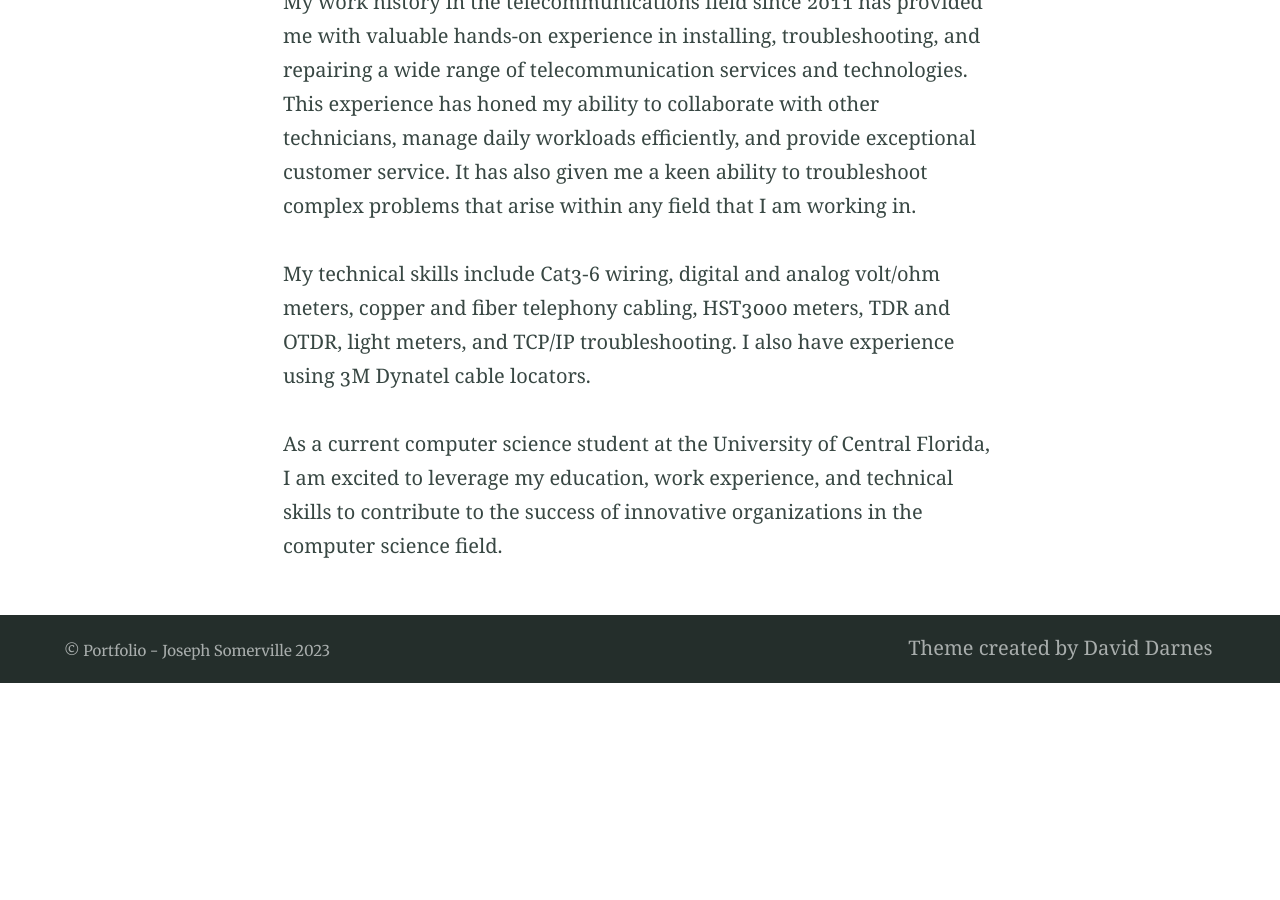
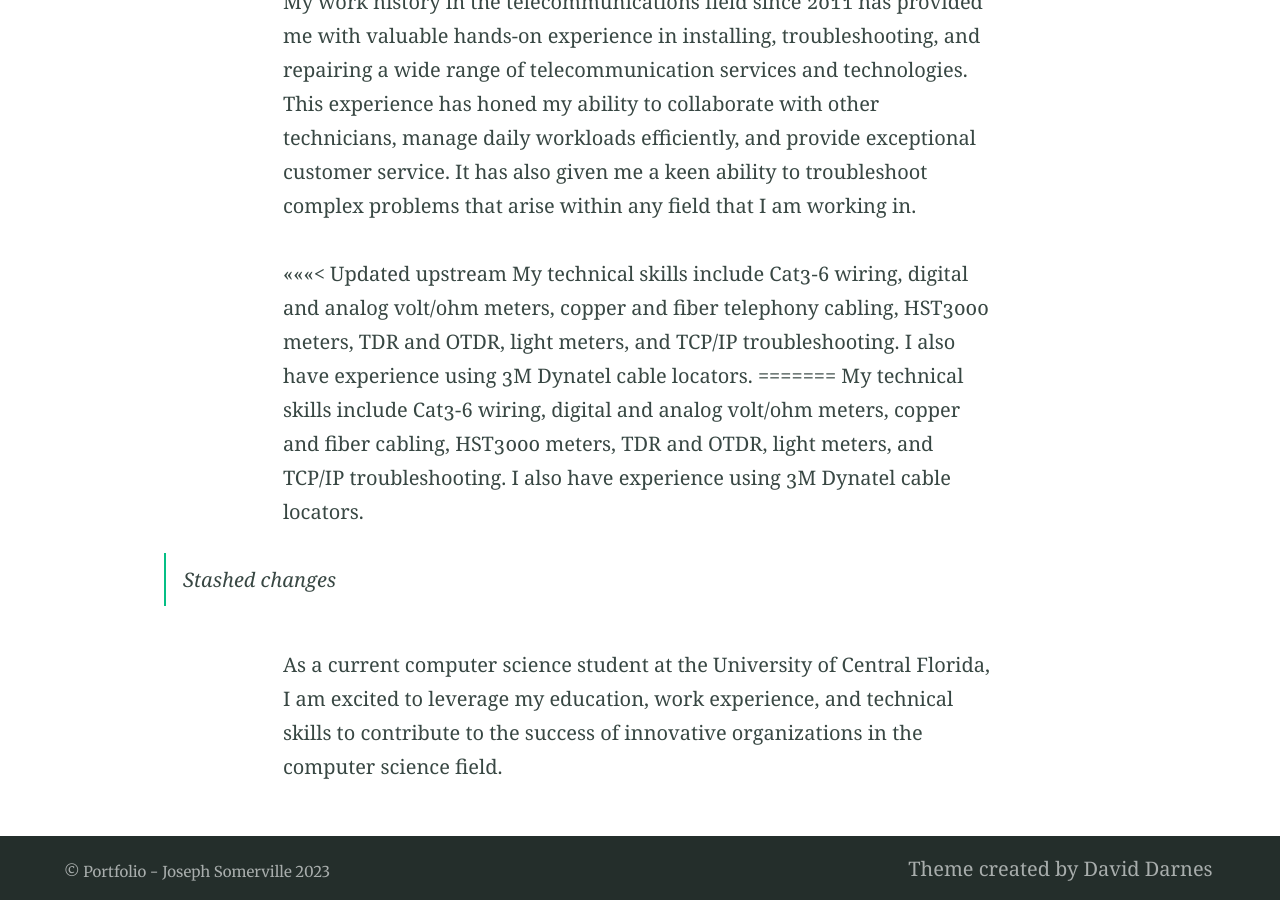
Before and after one commit to Jsomerville1/Jsomerville1.github.io, a Jekyll site: the page built from index.md, in a window 1280 px wide and 900 px high, scrolled down 1306 px. Built offline with Jekyll 4.4.1, drawn with Linux system fonts in a browser that asks for light colours; before the commit the page ends 1989 px from its top, so only the background shows below that.

Commit message:
Update index.md

```diff
--- a/index.md
+++ b/index.md
@@ -20,6 +20,10 @@ In my pursuit of a computer science career, I have gained proficiency in program
 
 My work history in the telecommunications field since 2011 has provided me with valuable hands-on experience in installing, troubleshooting, and repairing a wide range of telecommunication services and technologies. This experience has honed my ability to collaborate with other technicians, manage daily workloads efficiently, and provide exceptional customer service. It has also given me a keen ability to troubleshoot complex problems that arise within any field that I am working in.
 
+<<<<<<< Updated upstream
 My technical skills include Cat3-6 wiring, digital and analog volt/ohm meters, copper and fiber telephony cabling, HST3000 meters, TDR and OTDR, light meters, and TCP/IP troubleshooting. I also have experience using 3M Dynatel cable locators.
+=======
+My technical skills include Cat3-6 wiring, digital and analog volt/ohm meters, copper and fiber cabling, HST3000 meters, TDR and OTDR, light meters, and TCP/IP troubleshooting. I also have experience using 3M Dynatel cable locators.
+>>>>>>> Stashed changes
 
 As a current computer science student at the University of Central Florida, I am excited to leverage my education, work experience, and technical skills to contribute to the success of innovative organizations in the computer science field.
```
